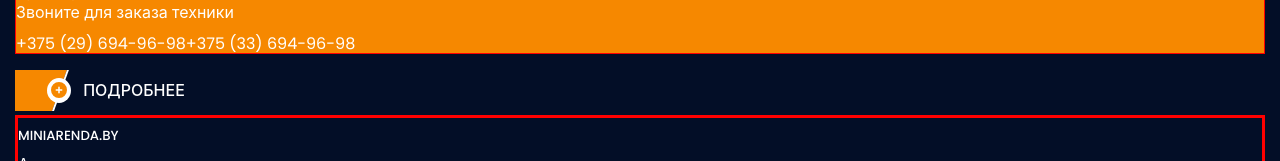
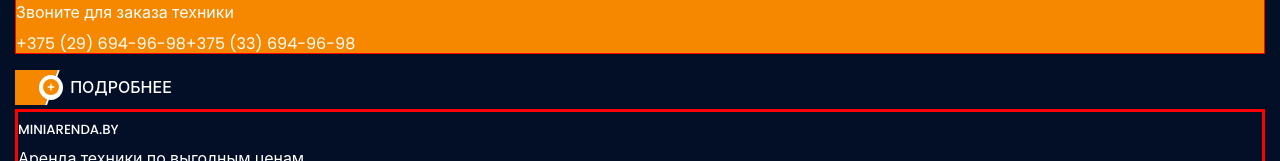
Before and after one commit to TanyaDanilovich/miniarenda_styled, a React app: page / in a window 1280 px wide. Shown: the part 259-420 px from the top of the page. Built offline with nearby package versions, Linux system fonts and the light colour scheme.

Commit message:
fix styled button

```diff
--- a/src/shared/styled/StyledButton.ts
+++ b/src/shared/styled/StyledButton.ts
@@ -16,9 +16,9 @@
   text-transform: uppercase;
   font-size: 1rem;
   font-weight: 500;
-  padding-block: 0.5rem;
-  padding-right: 1rem;
-  padding-left: 2rem;
+  padding-block: 5px;
+  padding-right:0.5rem;
+  padding-left: 1.5rem;
   color: ${({theme}) => theme.colors.white};
   background-color: ${({theme}) => theme.colors.primary};
   position: relative;
@@ -30,7 +30,7 @@
     position: relative;
     display: inline-block;
     z-index: 100;
-    padding-left: 0.5rem;
+    padding-left: 3px;
   }
 
   ${({$monocolor}) =>
@@ -43,7 +43,7 @@
               width: 100%;
               height: 100%;
               top: 0;
-              right: -2.3rem;
+              right: -1.9rem;
               transform-origin: bottom left;
               -ms-transform: skew(-20deg, 0deg);
               transform: skew(-20deg, 0deg);
```
